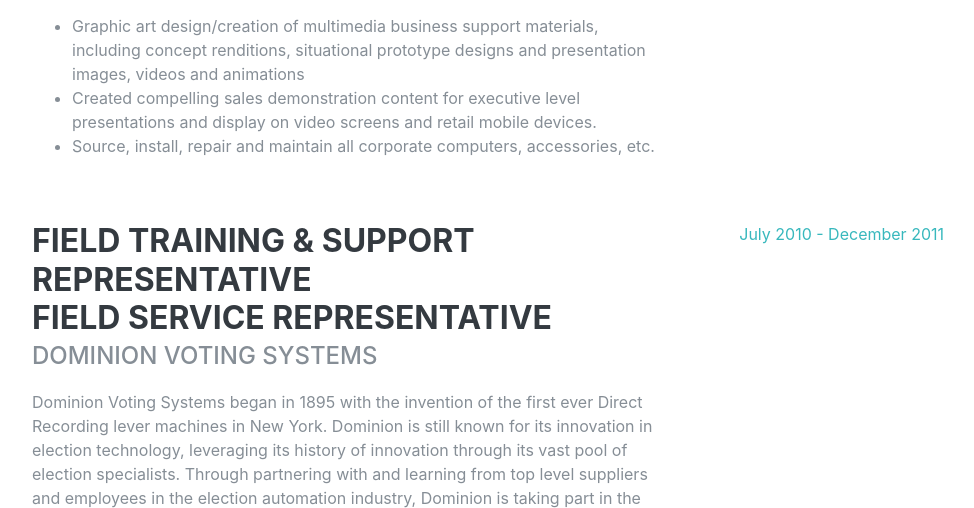
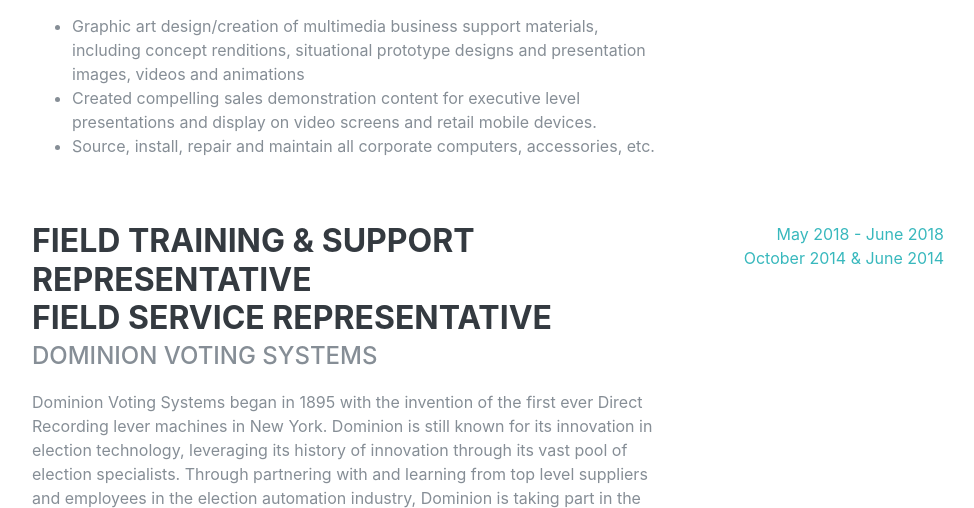
Before and after one commit to sheldonmaschmeyer/website-sheldon, a PHP site: page / in a window 1280 px wide. Shown: the part 2336-2844 px from the top of the page, without its empty margins (288-1262 px from the left). Run offline with PHP 8.4, Linux system fonts and the light colour scheme; some web fonts are replaced.

Commit message:
corrected date

```diff
--- a/index.php
+++ b/index.php
@@ -64,13 +64,13 @@
           <a href="mailto:sheldon@maschmeyer.ca">sheldon@maschmeyer.ca</a>
         </div>
         <p class="double">• Quick at learning new programming skills.</p>
-          <p class ="double">• Excellent researcher, with strong problem-solving skills.</p>
-          <p class ="double">• Creative (Front-end development, GUI), and Analytical Programmer.</p>
-          <p class ="double">• Strong organizational skills, and ability to multi-task.</p>
-          <p class ="double">• Exceptional relationship building, and account management skills.</p>
-          <p class ="double">• Sales and Customer Service Experience (B2C).</p>
-          <p class ="double">• Enhanced Reliability Security Clearance (Canada): Expires 11 May, 2026.</p>
-          <p class ="double">• I like to go bike riding, socialize with friends, Sci-fi, I look forward to travelling, enjoy reading, and much more.</p>
+          <p class="double">• Excellent researcher, with strong problem-solving skills.</p>
+          <p class="double">• Creative (Front-end development, GUI), and Analytical Programmer.</p>
+          <p class="double">• Strong organizational skills, and ability to multi-task.</p>
+          <p class="double">• Exceptional relationship building, and account management skills.</p>
+          <p class="double">• Sales and Customer Service Experience (B2C).</p>
+          <p class="double">• Enhanced Reliability Security Clearance (Canada): Expires 11 May, 2026.</p>
+          <p class="double">• I like to go bike riding, socialize with friends, Sci-fi, I look forward to travelling, enjoy reading, and much more.</p>
         <div class="social-icons dont-print p-3" style="width: 200px; float: left">
           Professional Network:
           <a href="https://www.linkedin.com/in/sheldonmaschmeyer/">
@@ -218,7 +218,7 @@
             <li>Ensured that all voting machines remained operational throughout all polling days.</li></ul><p></p>
           </div>
           <div class="resume-date text-md-right">
-            <span class="text-primary">July 2010 - December 2011</span>
+            <span class="text-primary">May 2018 - June 2018 <br> October 2014 &amp; June 2014</span>
           </div>
         </div>
 
```
